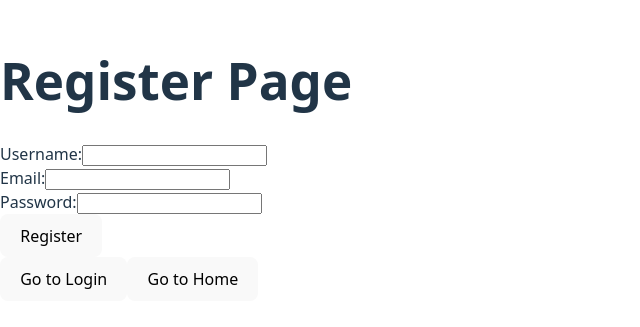
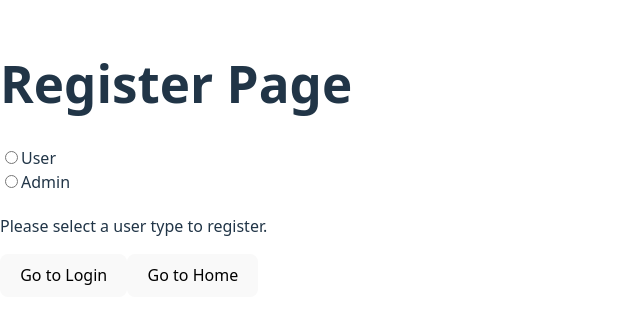
Before and after one commit to kartikeya-kash/QuickCourt_Personal, a React (Vite) app: page /register in a window 1280 px wide. Shown: the part 241-568 px from the top of the page, without its empty margins (0-640 px from the left). Built offline with nearby package versions, Linux system fonts and the light colour scheme; the HTML template or start-up script is replaced by a standard one.

Commit message:
admin registration

```diff
--- a/src/pages/register.jsx
+++ b/src/pages/register.jsx
@@ -2,10 +2,11 @@ import React, { useState } from "react";
 import { useNavigate } from "react-router-dom";
 
 function Register() {
+  const [userType, setUserType] = useState("");
   const [username, setUsername] = useState("");
   const [email, setEmail] = useState("");
   const [password, setPassword] = useState("");
-  const [usernameStatus, setUsernameStatus] = useState(""); // status message
+  const [usernameStatus, setUsernameStatus] = useState("");
   const navigate = useNavigate();
 
   const usrn = (e) => {
@@ -64,15 +65,34 @@ function Register() {
   return (
     <div>
       <h1>Register Page</h1>
+
+      <form>
+  <input
+    type="radio"
+    name="userType"
+    value="user"
+    id="userTypeUser"
+    onChange={(e) => setUserType(e.target.value)}
+  />
+  <label for="userTypeUser">User</label>
+  <br />
+
+  <input
+    type="radio"
+    name="userType"
+    value="admin"
+    id="userTypeAdmin"
+    onChange={(e) => setUserType(e.target.value)}
+  />
+  <label for="userTypeAdmin">Admin</label>
+</form>
+
+<div style={{ marginTop: "20px" }}>
+      {userType === "user" ? (
         <form onSubmit={registerindb}>
           <label>
             Username:
-          <input
-            type="text"
-            name="username"
-            value={username}
-            onChange={usrn}
-          />
+            <input type="text" name="username" value={username} onChange={usrn} />
             <span
               style={{
                 marginLeft: "10px",
@@ -86,28 +106,28 @@ function Register() {
 
           <label>
             Email:
-          <input
-            type="email"
-            name="email"
-            value={email}
-            onChange={(e) => setEmail(e.target.value)}
-          />
+            <input type="email" name="email" value={email} onChange={(e) => setEmail(e.target.value)} />
           </label>
           <br />
 
           <label>
             Password:
-          <input
-            type="password"
-            name="password"
-            value={password}
-            onChange={(e) => setPassword(e.target.value)}
-          />
+            <input type="password" name="password" value={password} onChange={(e) => setPassword(e.target.value)} />
           </label>
           <br />
 
           <button type="submit">Register</button>
         </form>
+      ) : userType === "admin" ? (
+        <form>
+
+        </form>
+    /*to be implemented for admin registration*/
+
+      ) : (
+        <p>Please select a user type to register.</p>
+      )}
+    </div>
 
     <button onClick={() => navigate("/login")}>Go to Login</button>
     <button onClick={() => navigate("/")}>Go to Home</button>
```
Lines whose indentation alone changed are shown as unchanged.
